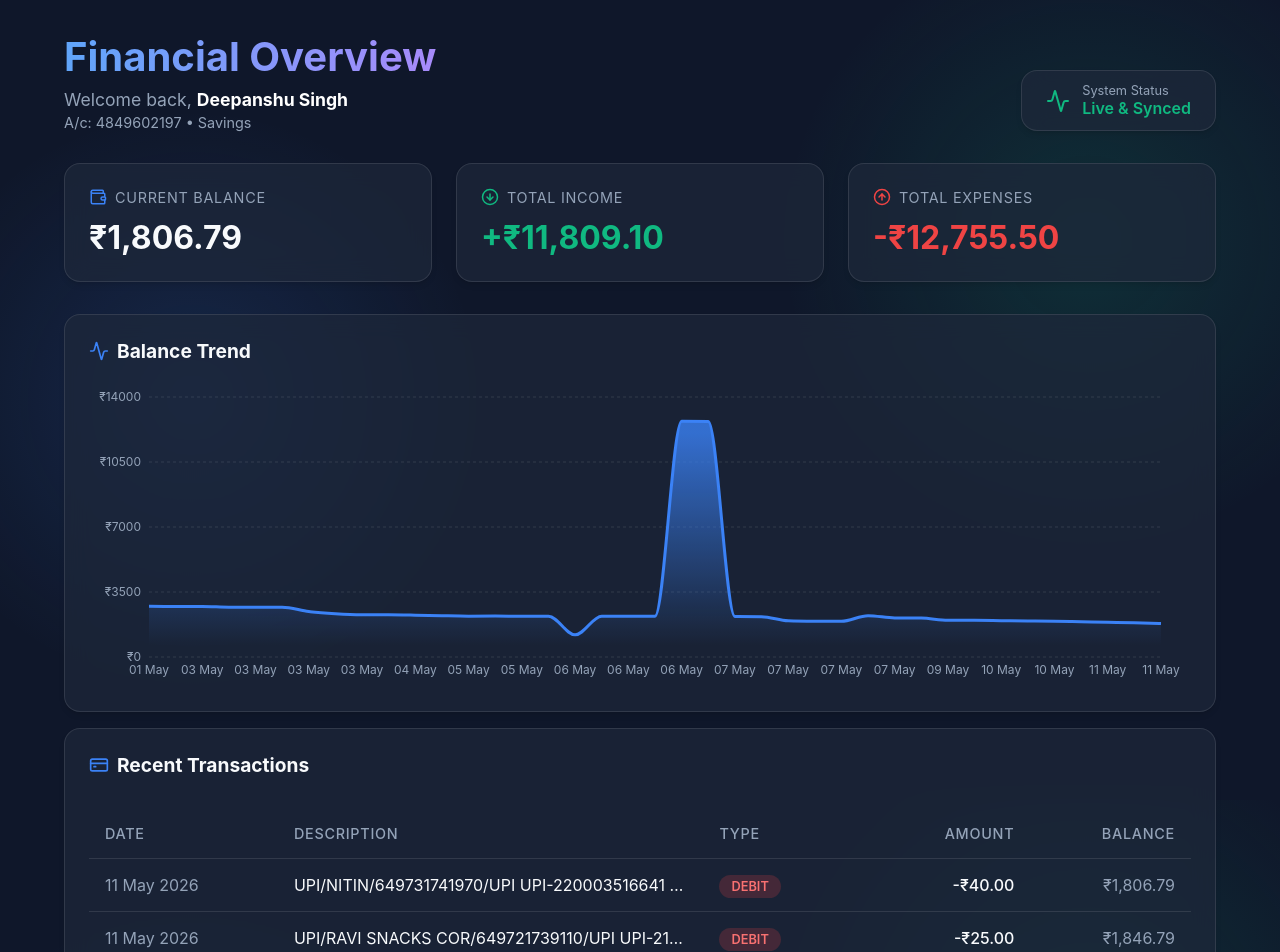
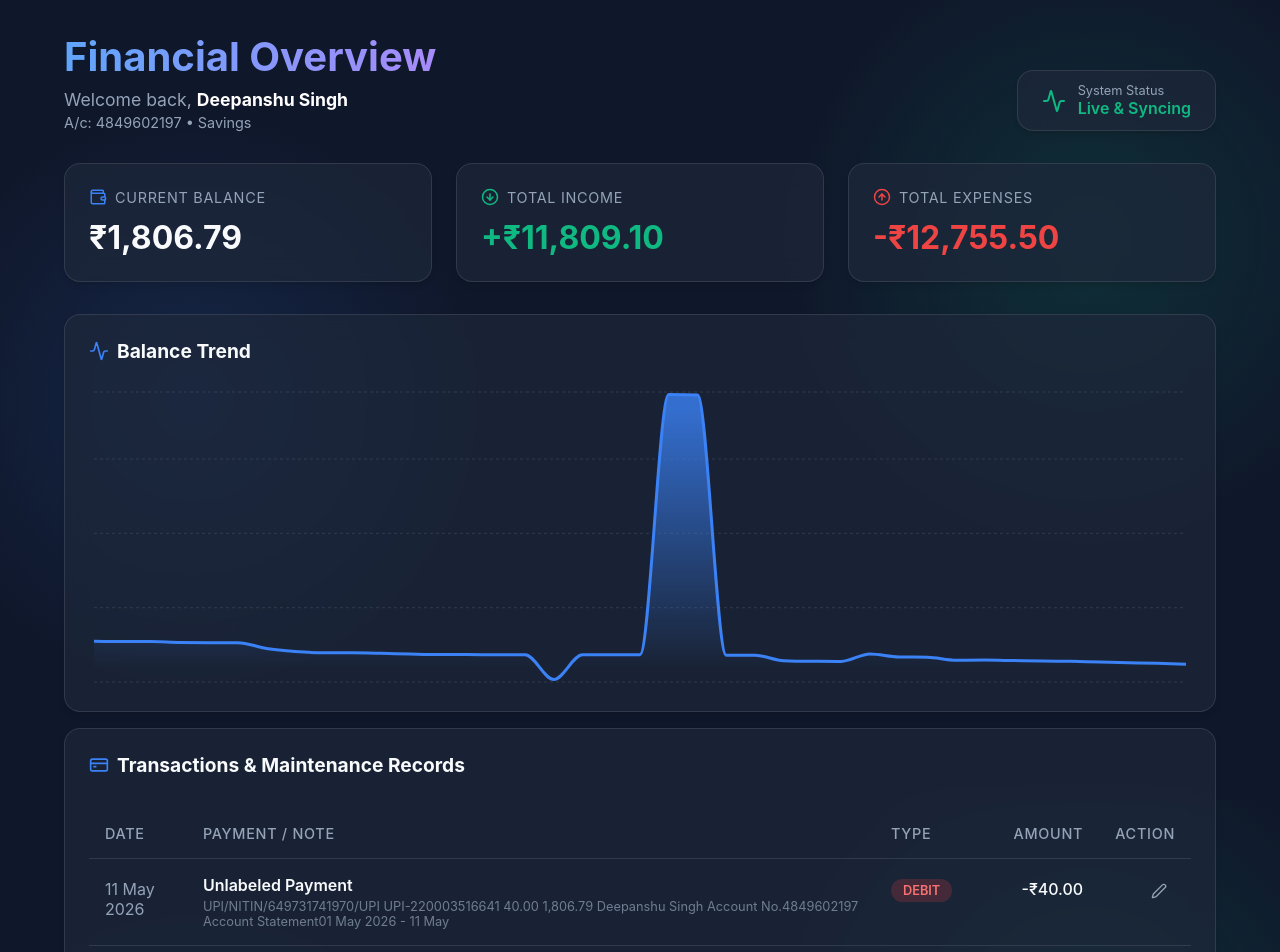
Before and after one commit to Githubds12/finance-dashboard, a React (Vite) app: page / in a window 1280 px wide. Shown: the top 952 px of the page. Built offline with nearby package versions, Linux system fonts and the light colour scheme.

Commit message:
Add UPI renaming and notes feature

```diff
--- a/src/App.jsx
+++ b/src/App.jsx
@@ -1,10 +1,14 @@
-import React, { useMemo } from 'react';
+import React, { useMemo, useState, useEffect } from 'react';
 import {
   ArrowDownCircle,
   ArrowUpCircle,
   Wallet,
   Activity,
-  CreditCard
+  CreditCard,
+  Edit2,
+  Save,
+  X,
+  FileText
 } from 'lucide-react';
 import {
   AreaChart,
@@ -15,11 +19,25 @@ import {
   Tooltip,
   ResponsiveContainer
 } from 'recharts';
-import data from './data.json';
+import rawData from './data.json';
 import './index.css';
 
 function App() {
-  const { metadata, transactions } = data;
+  const [transactions, setTransactions] = useState([]);
+  const [editingId, setEditingId] = useState(null);
+  const [editValue, setEditValue] = useState('');
+  const [editNote, setEditNote] = useState('');
+
+  // Load data and merge with localStorage
+  useEffect(() => {
+    const savedOverrides = JSON.parse(localStorage.getItem('txn_overrides') || '{}');
+    const merged = rawData.transactions.map(t => ({
+      ...t,
+      nickname: savedOverrides[t.id]?.nickname || '',
+      notes: savedOverrides[t.id]?.notes || ''
+    }));
+    setTransactions(merged);
+  }, []);
 
   const stats = useMemo(() => {
     let totalIn = 0;
@@ -32,16 +50,36 @@ function App() {
 
     const currentBalance = transactions[transactions.length - 1]?.balance || 0;
 
-    // Prepare chart data
     const chartData = transactions.map(t => ({
       name: t.date.substring(0, 6),
-      balance: t.balance,
-      in: t.type === 'CREDIT' ? t.amount : 0,
-      out: t.type === 'DEBIT' ? t.amount : 0
+      balance: t.balance
     }));
 
     return { totalIn, totalOut, currentBalance, chartData };
   }, [transactions]);
+
+  const handleStartEdit = (txn) => {
+    setEditingId(txn.id);
+    setEditValue(txn.nickname || '');
+    setEditNote(txn.notes || '');
+  };
+
+  const handleSaveEdit = (id) => {
+    const updated = transactions.map(t => {
+      if (t.id === id) {
+        return { ...t, nickname: editValue, notes: editNote };
+      }
+      return t;
+    });
+    setTransactions(updated);
+
+    // Persist to localStorage
+    const savedOverrides = JSON.parse(localStorage.getItem('txn_overrides') || '{}');
+    savedOverrides[id] = { nickname: editValue, notes: editNote };
+    localStorage.setItem('txn_overrides', JSON.stringify(savedOverrides));
+
+    setEditingId(null);
+  };
 
   const formatCurrency = (val) => {
     return new Intl.NumberFormat('en-IN', {
@@ -56,17 +94,17 @@ function App() {
         <div>
           <h1>Financial Overview</h1>
           <div className="subtitle">
-            Welcome back, <span style={{color: 'white', fontWeight: 'bold'}}>{metadata.name}</span>
+            Welcome back, <span style={{color: 'white', fontWeight: 'bold'}}>{rawData.metadata.name}</span>
           </div>
           <div style={{color: 'var(--text-secondary)', fontSize: '0.9rem', marginTop: '4px'}}>
-            A/c: {metadata.account_no} • {metadata.account_type}
+            A/c: {rawData.metadata.account_no} • {rawData.metadata.account_type}
           </div>
         </div>
         <div className="glass" style={{padding: '12px 24px', display: 'flex', alignItems: 'center', gap: '12px'}}>
           <Activity color="var(--success)" />
           <div>
             <div style={{fontSize: '0.8rem', color: 'var(--text-secondary)'}}>System Status</div>
-            <div style={{fontWeight: '600', color: 'var(--success)'}}>Live & Synced</div>
+            <div style={{fontWeight: '600', color: 'var(--success)'}}>Live & Syncing</div>
           </div>
         </div>
       </header>
@@ -104,7 +142,7 @@ function App() {
         </div>
         <div className="chart-container">
           <ResponsiveContainer width="100%" height="100%">
-            <AreaChart data={stats.chartData} margin={{ top: 10, right: 30, left: 0, bottom: 0 }}>
+            <AreaChart data={stats.chartData}>
               <defs>
                 <linearGradient id="colorBalance" x1="0" y1="0" x2="0" y2="1">
                   <stop offset="5%" stopColor="var(--accent-color)" stopOpacity={0.8}/>
@@ -112,20 +150,8 @@ function App() {
                 </linearGradient>
               </defs>
               <CartesianGrid strokeDasharray="3 3" stroke="var(--border-color)" vertical={false} />
-              <XAxis
-                dataKey="name"
-                stroke="var(--text-secondary)"
-                fontSize={12}
-                tickLine={false}
-                axisLine={false}
-              />
-              <YAxis
-                stroke="var(--text-secondary)"
-                fontSize={12}
-                tickLine={false}
-                axisLine={false}
-                tickFormatter={(val) => `₹${val}`}
-              />
+              <XAxis dataKey="name" hide />
+              <YAxis hide domain={['dataMin - 100', 'dataMax + 100']} />
               <Tooltip
                 contentStyle={{
                   backgroundColor: 'var(--surface-color)',
@@ -133,7 +159,6 @@ function App() {
                   borderRadius: '8px',
                   backdropFilter: 'blur(8px)'
                 }}
-                itemStyle={{ color: 'var(--text-primary)' }}
               />
               <Area
                 type="monotone"
@@ -152,7 +177,7 @@ function App() {
         <div className="flex justify-between items-center mb-4">
           <div className="flex items-center gap-2">
             <CreditCard size={20} color="var(--accent-color)" />
-            <h2 style={{fontSize: '1.2rem'}}>Recent Transactions</h2>
+            <h2 style={{fontSize: '1.2rem'}}>Transactions & Maintenance Records</h2>
           </div>
         </div>
         <div style={{overflowX: 'auto'}}>
@@ -160,37 +185,83 @@ function App() {
             <thead>
               <tr>
                 <th>Date</th>
-                <th>Description</th>
+                <th>Payment / Note</th>
                 <th>Type</th>
                 <th style={{textAlign: 'right'}}>Amount</th>
-                <th style={{textAlign: 'right'}}>Balance</th>
+                <th style={{textAlign: 'right'}}>Action</th>
               </tr>
             </thead>
             <tbody>
               {transactions.slice().reverse().map((txn) => (
                 <tr key={txn.id}>
-                  <td style={{color: 'var(--text-secondary)', whiteSpace: 'nowrap'}}>
+                  <td style={{color: 'var(--text-secondary)', verticalAlign: 'top', paddingTop: '20px'}}>
                     {txn.date}
                   </td>
-                  <td style={{maxWidth: '300px'}}>
-                    <div style={{
-                      whiteSpace: 'nowrap',
-                      overflow: 'hidden',
-                      textOverflow: 'ellipsis'
-                    }} title={txn.description}>
-                      {txn.description}
-                    </div>
+                  <td style={{minWidth: '300px'}}>
+                    {editingId === txn.id ? (
+                      <div className="edit-container">
+                        <input
+                          type="text"
+                          placeholder="Rename UPI (e.g. Rent, Grocery)"
+                          value={editValue}
+                          onChange={(e) => setEditValue(e.target.value)}
+                          className="edit-input"
+                          autoFocus
+                        />
+                        <textarea
+                          placeholder="Add a detailed maintenance note..."
+                          value={editNote}
+                          onChange={(e) => setEditNote(e.target.value)}
+                          className="edit-textarea"
+                        />
+                      </div>
+                    ) : (
+                      <div style={{display: 'flex', flexDirection: 'column', gap: '4px'}}>
+                        <div style={{fontWeight: '600', color: txn.nickname ? 'var(--accent-color)' : 'inherit'}}>
+                          {txn.nickname || 'Unlabeled Payment'}
+                        </div>
+                        <div style={{fontSize: '0.8rem', color: 'var(--text-secondary)', opacity: 0.7}}>
+                          {txn.description}
+                        </div>
+                        {txn.notes && (
+                          <div style={{
+                            marginTop: '8px',
+                            padding: '8px',
+                            background: 'rgba(255,255,255,0.05)',
+                            borderRadius: '4px',
+                            fontSize: '0.9rem',
+                            borderLeft: '3px solid var(--accent-color)'
+                          }}>
+                            <FileText size={12} style={{marginRight: '4px', display: 'inline'}} />
+                            {txn.notes}
+                          </div>
+                        )}
+                      </div>
+                    )}
                   </td>
-                  <td>
+                  <td style={{verticalAlign: 'top', paddingTop: '20px'}}>
                     <span className={`badge ${txn.type === 'CREDIT' ? 'badge-credit' : 'badge-debit'}`}>
                       {txn.type}
                     </span>
                   </td>
-                  <td style={{textAlign: 'right', fontWeight: '500'}} className={txn.type === 'CREDIT' ? 'text-success' : ''}>
+                  <td style={{textAlign: 'right', fontWeight: '500', verticalAlign: 'top', paddingTop: '20px'}} className={txn.type === 'CREDIT' ? 'text-success' : ''}>
                     {txn.type === 'CREDIT' ? '+' : '-'}{formatCurrency(txn.amount)}
                   </td>
-                  <td style={{textAlign: 'right', color: 'var(--text-secondary)'}}>
-                    {formatCurrency(txn.balance)}
+                  <td style={{textAlign: 'right', verticalAlign: 'top', paddingTop: '16px'}}>
+                    {editingId === txn.id ? (
+                      <div style={{display: 'flex', gap: '8px', justifyContent: 'flex-end'}}>
+                        <button onClick={() => handleSaveEdit(txn.id)} className="btn-icon btn-save">
+                          <Save size={16} />
+                        </button>
+                        <button onClick={() => setEditingId(null)} className="btn-icon btn-cancel">
+                          <X size={16} />
+                        </button>
+                      </div>
+                    ) : (
+                      <button onClick={() => handleStartEdit(txn)} className="btn-icon">
+                        <Edit2 size={16} />
+                      </button>
+                    )}
                   </td>
                 </tr>
               ))}
@@ -198,6 +269,53 @@ function App() {
           </table>
         </div>
       </div>
+
+      <style dangerouslySetInnerHTML={{__html: `
+        .edit-container {
+          display: flex;
+          flex-direction: column;
+          gap: 8px;
+          padding: 8px 0;
+        }
+        .edit-input {
+          background: rgba(255,255,255,0.1);
+          border: 1px solid var(--accent-color);
+          color: white;
+          padding: 8px 12px;
+          border-radius: 6px;
+          outline: none;
+          width: 100%;
+        }
+        .edit-textarea {
+          background: rgba(255,255,255,0.1);
+          border: 1px solid var(--border-color);
+          color: var(--text-secondary);
+          padding: 8px 12px;
+          border-radius: 6px;
+          outline: none;
+          width: 100%;
+          min-height: 60px;
+          resize: vertical;
+          font-size: 0.9rem;
+        }
+        .btn-icon {
+          background: none;
+          border: none;
+          color: var(--text-secondary);
+          cursor: pointer;
+          padding: 8px;
+          border-radius: 50%;
+          transition: all 0.2s;
+        }
+        .btn-icon:hover {
+          background: rgba(255,255,255,0.1);
+          color: var(--accent-color);
+        }
+        .btn-save { color: var(--success); }
+        .btn-save:hover { background: rgba(16, 185, 129, 0.1); color: var(--success); }
+        .btn-cancel { color: var(--danger); }
+        .btn-cancel:hover { background: rgba(239, 68, 68, 0.1); color: var(--danger); }
+      `}} />
     </div>
   );
 }
```
